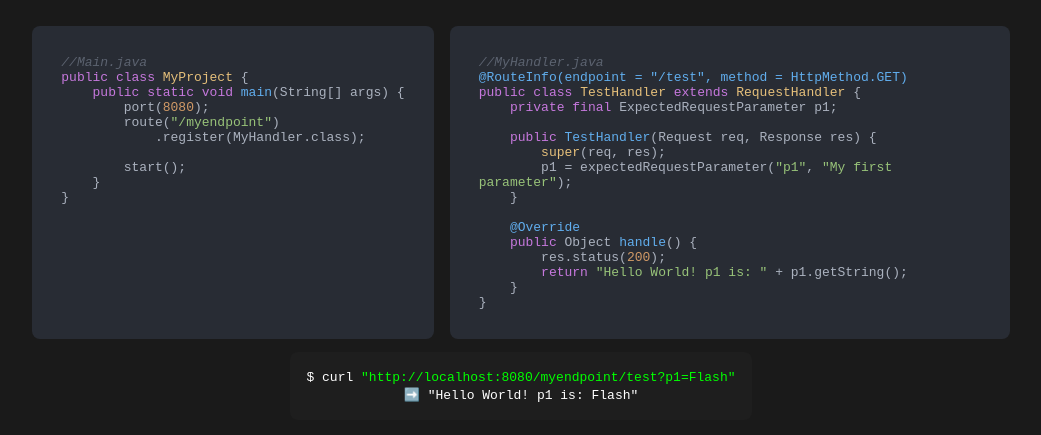
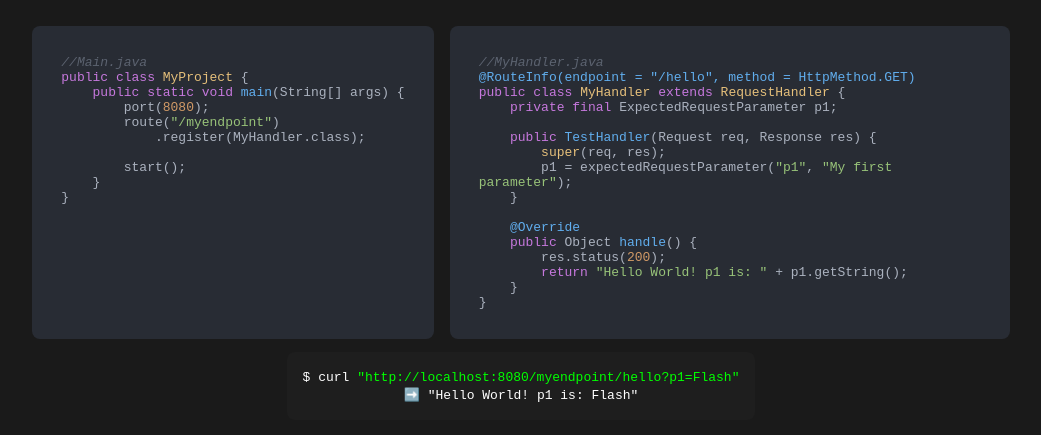
Before and after one commit to Pixel-Services/flash, a plain HTML site: page index.html in a window 1280 px wide. Shown: the part 266-701 px from the top of the page, without its empty margins (119-1160 px from the left). Drawn offline with nearby package versions, Linux system fonts and the light colour scheme.

Commit message:
Update index.html

```diff
--- a/index.html
+++ b/index.html
@@ -170,8 +170,8 @@ public class MyProject {
 }</code></pre>
 
       <pre><code class="language-java">//MyHandler.java
-@RouteInfo(endpoint = "/test", method = HttpMethod.GET)
-public class TestHandler extends RequestHandler {
+@RouteInfo(endpoint = "/hello", method = HttpMethod.GET)
+public class MyHandler extends RequestHandler {
     private final ExpectedRequestParameter p1;
 
     public TestHandler(Request req, Response res) {
@@ -189,7 +189,7 @@ public class TestHandler extends RequestHandler {
 
     <div class="terminal">
       <code>
-        <span class="curl">$ curl </span><span class="url">"http://localhost:8080/myendpoint/test?p1=Flash"</span><br>
+        <span class="curl">$ curl </span><span class="url">"http://localhost:8080/myendpoint/hello?p1=Flash"</span><br>
         <span class="result">➡️ "Hello World! p1 is: Flash"</span>
       </code>
     </div>
```
